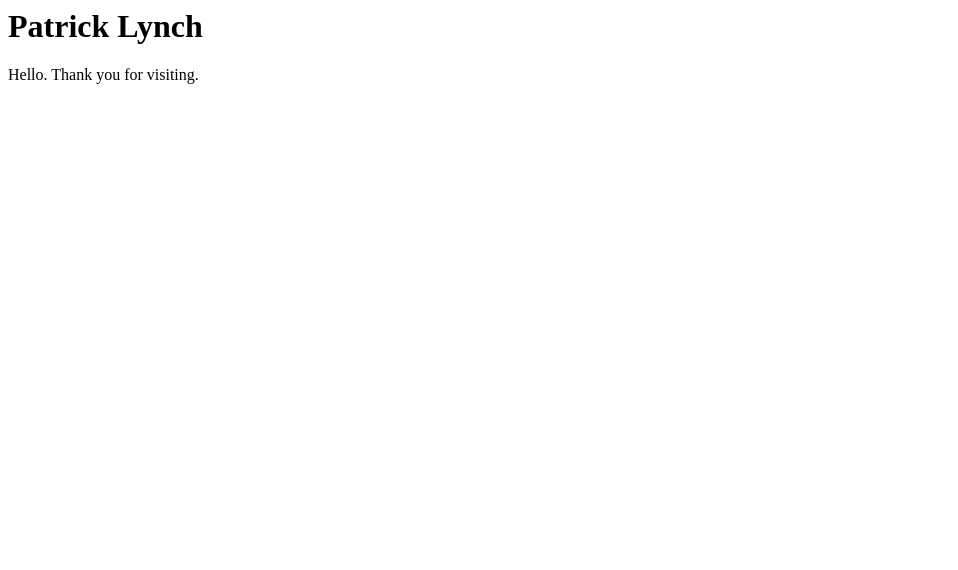
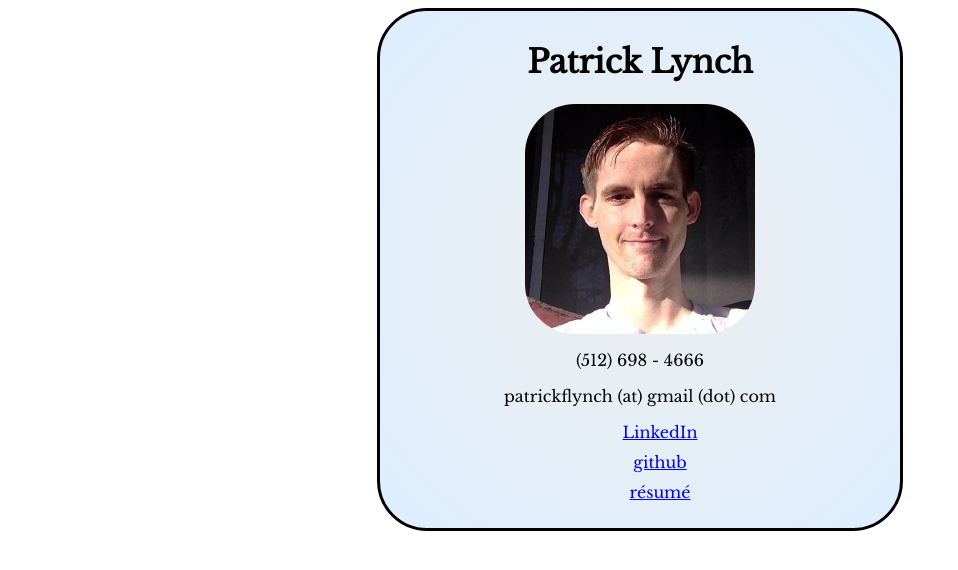
Before and after one commit to plynch/plynch.github.io, a plain HTML site: page index.htm in a window 1280 px wide. Shown: the whole page, without its empty margins (0-958 px from the left). Drawn offline with nearby package versions, Linux system fonts and the light colour scheme.

Commit message:
add basic contact info and resume

```diff
--- /dev/null
+++ b/css/style.css
@@ -0,0 +1,33 @@
+* {
+  font-family: 'Libre Baskerville', serif;
+}
+
+#wrapper {
+  min-width: 330px;
+  max-width: 500px;
+  margin: 0 auto;
+  background: radial-gradient(#eee, #def);
+  padding: 10px;
+  border-radius: 50px;
+  border-style: solid;
+}
+
+img {
+  max-width: 230px;
+  display: block;
+  margin: 10px auto;
+  border-radius: 50px;
+}
+
+h1, h2, h3, p {
+  text-align: center;
+}
+
+ul {
+  list-style: none;
+  text-align: center;
+}
+
+li {
+  margin: 10px auto;
+}
--- a/index.htm
+++ b/index.htm
@@ -1,10 +1,19 @@
 <html>
 <head>
+<link rel="stylesheet" type="text/css" href="css/style.css">
+<link href='https://fonts.googleapis.com/css?family=Libre+Baskerville:400,400italic' rel='stylesheet' type='text/css'>
 </head>
 <body>
+<div id="wrapper">
 <h1>Patrick Lynch</h1>
-<p>
-Hello. Thank you for visiting.
-</p>
+<img src="images/profile.jpg">
+<p>(512) 698 - 4666</p>
+<p>patrickflynch (at) gmail (dot) com</p>
+<ul>
+<li><a href="https://www.linkedin.com/in/patrickflynch">LinkedIn</a></li>
+<li><a href="https://github.com/plynch">github</a></li>
+<li><a href="plynch_resume.pdf">r&#233sum&#233</a></li>
+</ul>
+</div>
 </body>
 </html>
```
Also changed, not shown: images/profile.jpg (added), 1 other file.
